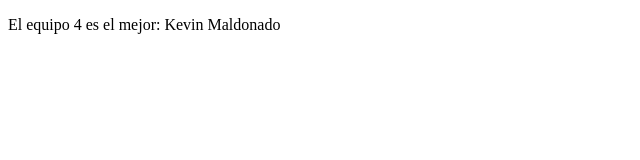
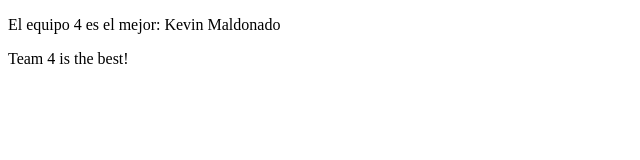
Before and after one commit to magdiel-af/practiceFeb19, a plain HTML site: page index.html in a window 1280 px wide. Shown: the whole page, without its empty margins (0-640 px from the left). Drawn offline with Linux system fonts and the light colour scheme.

Commit message:
adding my own line to index.html

```diff
--- a/index.html
+++ b/index.html
@@ -8,5 +8,6 @@
 </head>
 <body>
     <p>El equipo 4 es el mejor: Kevin Maldonado</p>
+    <p>Team 4 is the best!</p>
 </body>
 </html>
```
